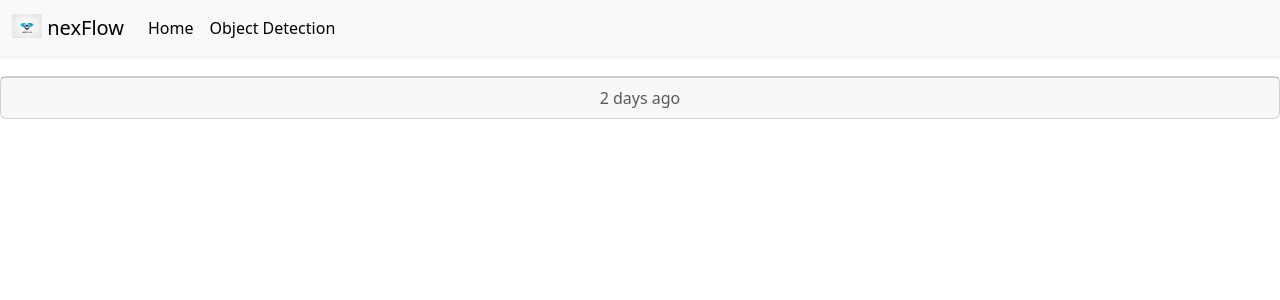
After one commit to LW1117/nexFlow, a Flask app: template templates/base.html in a window 1280 px wide. The commit adds this page. Shown: the top 300 px of the page. Run offline with Flask 3, Linux system fonts and the light colour scheme; the template is opened without the code that fills it, so the values that code supplies are empty.

Commit message:
Add header.html, footer.html, base.html, detect.html

```diff
--- a/app.py
+++ b/app.py
@@ -1,19 +1,17 @@
 from flask import Flask, render_template
-from ultralytics import YOLO
+from detect import objectDetect
 
 app = Flask(__name__)
 
-model_path = 'yolov8s.pt'
-image_path = 'static/5.jpg'
-file_name = '5.jpg'
-
-model = YOLO(model_path)
-results = model(image_path, classes=[1, 2, 3, 5, 7])
-result = results[0]
 
 @app.route("/")
-def helloWorld():
-    return render_template('home.html',result=len(result.boxes))
+def home():
+    return render_template('home.html')
+
+@app.route("/detect")
+def detect():
+    results = objectDetect()
+    return render_template('detect.html',result=len(results[0].boxes))
 
 
 
--- /dev/null
+++ b/detect.py
@@ -0,0 +1,12 @@
+from ultralytics import YOLO
+
+
+model_path = 'yolov8s.pt'
+image_path = 'static/5.jpg'
+file_name = '5.jpg'
+
+model = YOLO(model_path)
+
+def objectDetect():
+    results = model(image_path, classes=[1, 2, 3, 5, 7])
+    return results
--- /dev/null
+++ b/templates/base.html
@@ -0,0 +1,22 @@
+<!DOCTYPE html>
+<html lang="en">
+
+<head>
+    <meta charset="UTF-8">
+    <meta name="viewport" content="width=device-width, initial-scale=1.0">
+    <title>nexFlow</title>
+
+    <link href="https://cdn.jsdelivr.net/npm/bootstrap@5.3.3/dist/css/bootstrap.min.css" rel="stylesheet"
+        integrity="sha384-QWTKZyjpPEjISv5WaRU9OFeRpok6YctnYmDr5pNlyT2bRjXh0JMhjY6hW+ALEwIH" crossorigin="anonymous">
+</head>
+
+<body>
+    {% include 'nav.html' %}
+
+    {% block content %}
+    {% endblock %}
+
+    {% include 'footer.html' %}
+</body>
+
+</html>
--- /dev/null
+++ b/templates/footer.html
@@ -0,0 +1,5 @@
+<div class="card text-center" style="margin-bottom: auto;">
+    <div class="card-footer text-body-secondary">
+        2 days ago
+    </div>
+</div>
--- /dev/null
+++ b/templates/nav.html
@@ -0,0 +1,24 @@
+<nav class="navbar navbar-expand-lg bg-body-tertiary shadow-sm">
+    <div class="container-fluid">
+        <a class="navbar-brand" href="#">
+            <img src="/static/logo.png" alt="Logo" width="30" height="24" class="d-inline-block align-text-top">
+            nexFlow
+        </a>
+        <button class="navbar-toggler" type="button" data-bs-toggle="collapse" data-bs-target="#navbarNav"
+            aria-controls="navbarNav" aria-expanded="false" aria-label="Toggle navigation">
+            <span class="navbar-toggler-icon"></span>
+        </button>
+        <div class="collapse navbar-collapse" id="navbarNav">
+            <ul class="navbar-nav">
+                <li class="nav-item">
+                    <a class="nav-link active" aria-current="page" href="/">Home</a>
+                </li>
+                <li class="nav-item">
+                    <a class="nav-link active" aria-current="page" href="/detect">Object Detection</a>
+                </li>
+            </ul>
+        </div>
+    </div>
+</nav>
+<div style="height: 20px;">
+</div>
```
Also changed, not shown: templates/detect.html (added, +27 -0 lines), templates/home.html (+4 -76 lines), static/logo.png (added).
